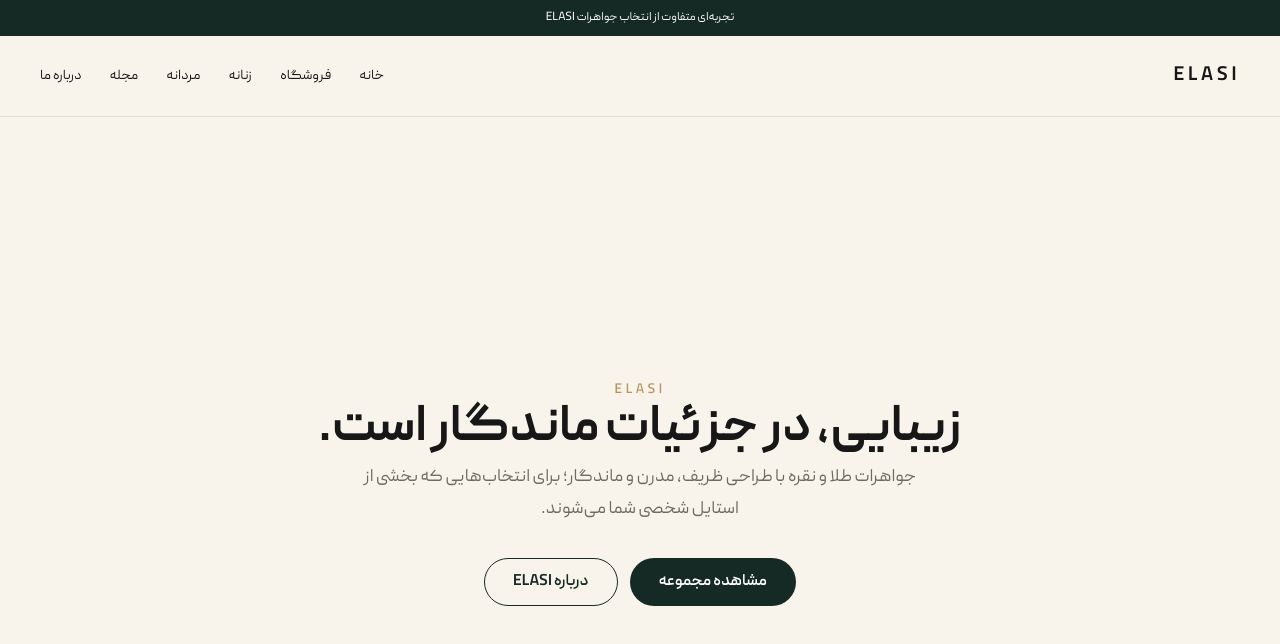
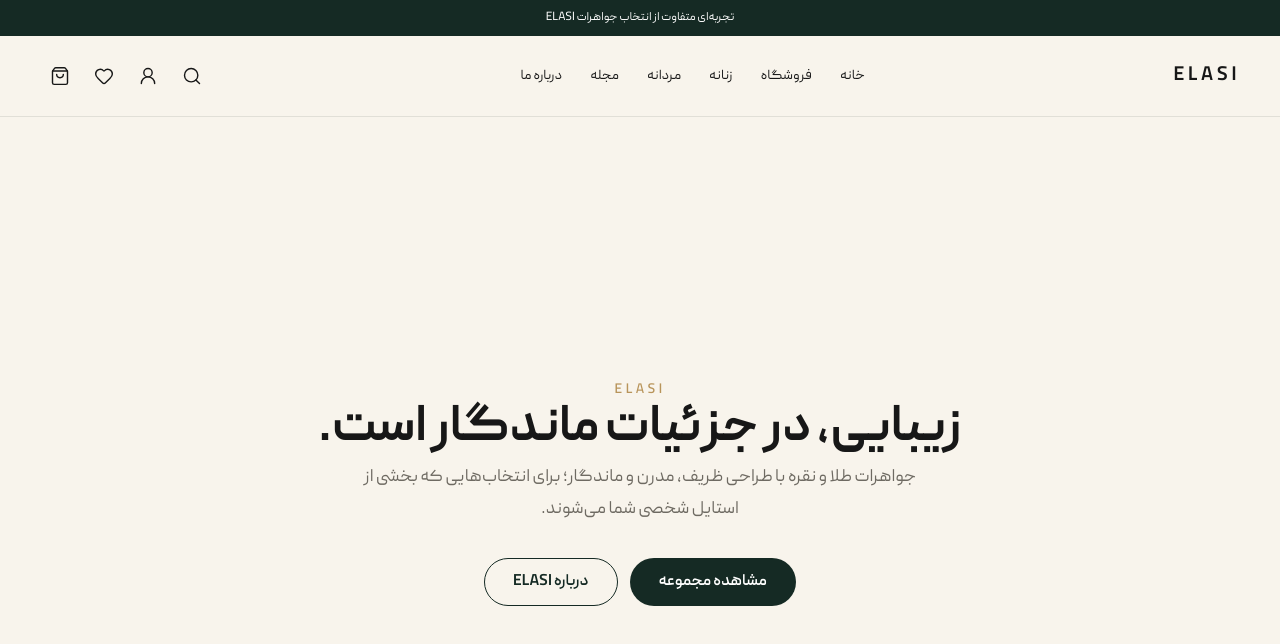
Before and after one commit to sahandsamadpoor1381-jpg/elasi, a Next.js app in the folder frontend/: page / in a window 1280 px wide. Shown: the top 644 px of the page. Built offline with nearby package versions, Linux system fonts and the light colour scheme.

Commit message:
feat(frontend): add header actions

```diff
--- a/frontend/package.json
+++ b/frontend/package.json
@@ -9,6 +9,7 @@
     "lint": "eslint"
   },
   "dependencies": {
+    "lucide-react": "^1.49.0",
     "next": "16.3.6",
     "react": "19.2.8",
     "react-dom": "19.2.8"
--- /dev/null
+++ b/frontend/src/components/site-header/header-actions.tsx
@@ -0,0 +1,43 @@
+import { Heart, Search, ShoppingBag, UserRound } from "lucide-react";
+import Link from "next/link";
+
+export function HeaderActions() {
+  return (
+    <div
+      className="flex items-center gap-1"
+      aria-label="عملیات حساب و خرید"
+    >
+      <button
+        type="button"
+        aria-label="باز کردن جستجو"
+        className="flex size-10 items-center justify-center rounded-full text-elasi-green transition-colors hover:bg-elasi-green/5 hover:text-elasi-gold"
+      >
+        <Search size={20} strokeWidth={1.7} aria-hidden="true" />
+      </button>
+
+      <Link
+        href="/account"
+        aria-label="حساب کاربری"
+        className="flex size-10 items-center justify-center rounded-full text-elasi-green transition-colors hover:bg-elasi-green/5 hover:text-elasi-gold"
+      >
+        <UserRound size={20} strokeWidth={1.7} aria-hidden="true" />
+      </Link>
+
+      <Link
+        href="/wishlist"
+        aria-label="علاقه‌مندی‌ها"
+        className="flex size-10 items-center justify-center rounded-full text-elasi-green transition-colors hover:bg-elasi-green/5 hover:text-elasi-gold"
+      >
+        <Heart size={20} strokeWidth={1.7} aria-hidden="true" />
+      </Link>
+
+      <Link
+        href="/cart"
+        aria-label="سبد خرید"
+        className="flex size-10 items-center justify-center rounded-full text-elasi-green transition-colors hover:bg-elasi-green/5 hover:text-elasi-gold"
+      >
+        <ShoppingBag size={20} strokeWidth={1.7} aria-hidden="true" />
+      </Link>
+    </div>
+  );
+}
--- a/frontend/src/components/site-header/site-header.tsx
+++ b/frontend/src/components/site-header/site-header.tsx
@@ -1,6 +1,7 @@
 import Link from "next/link";
 
 import { AnnouncementBar } from "./announcement-bar";
+import { HeaderActions } from "./header-actions";
 import { MainNavigation } from "./main-navigation";
 
 export function SiteHeader() {
@@ -9,16 +10,20 @@
       <AnnouncementBar />
 
       <div className="elasi-container">
-        <div className="flex min-h-20 items-center justify-between gap-8">
+        <div className="flex min-h-20 items-center gap-8">
           <Link
             href="/"
             aria-label="صفحه اصلی ELASI"
-            className="text-xl font-semibold tracking-[0.18em] text-elasi-green"
+            className="shrink-0 text-xl font-semibold tracking-[0.18em] text-elasi-green"
           >
             ELASI
           </Link>
 
-          <MainNavigation />
+          <div className="flex flex-1 items-center justify-center">
+            <MainNavigation />
+          </div>
+
+          <HeaderActions />
         </div>
       </div>
     </header>
```
Also changed, not shown: 1 other file (tests, documents, lock files or other folders).
